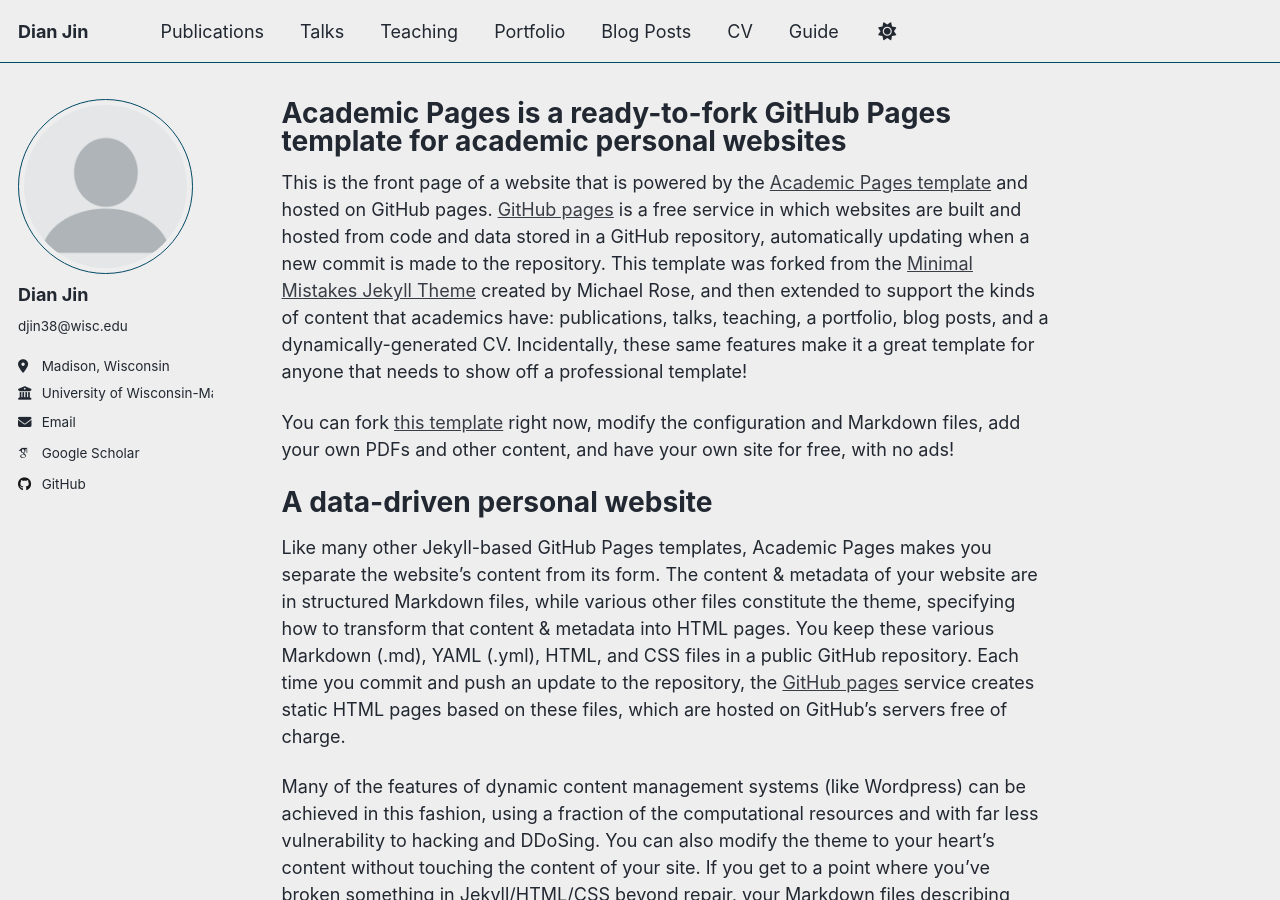
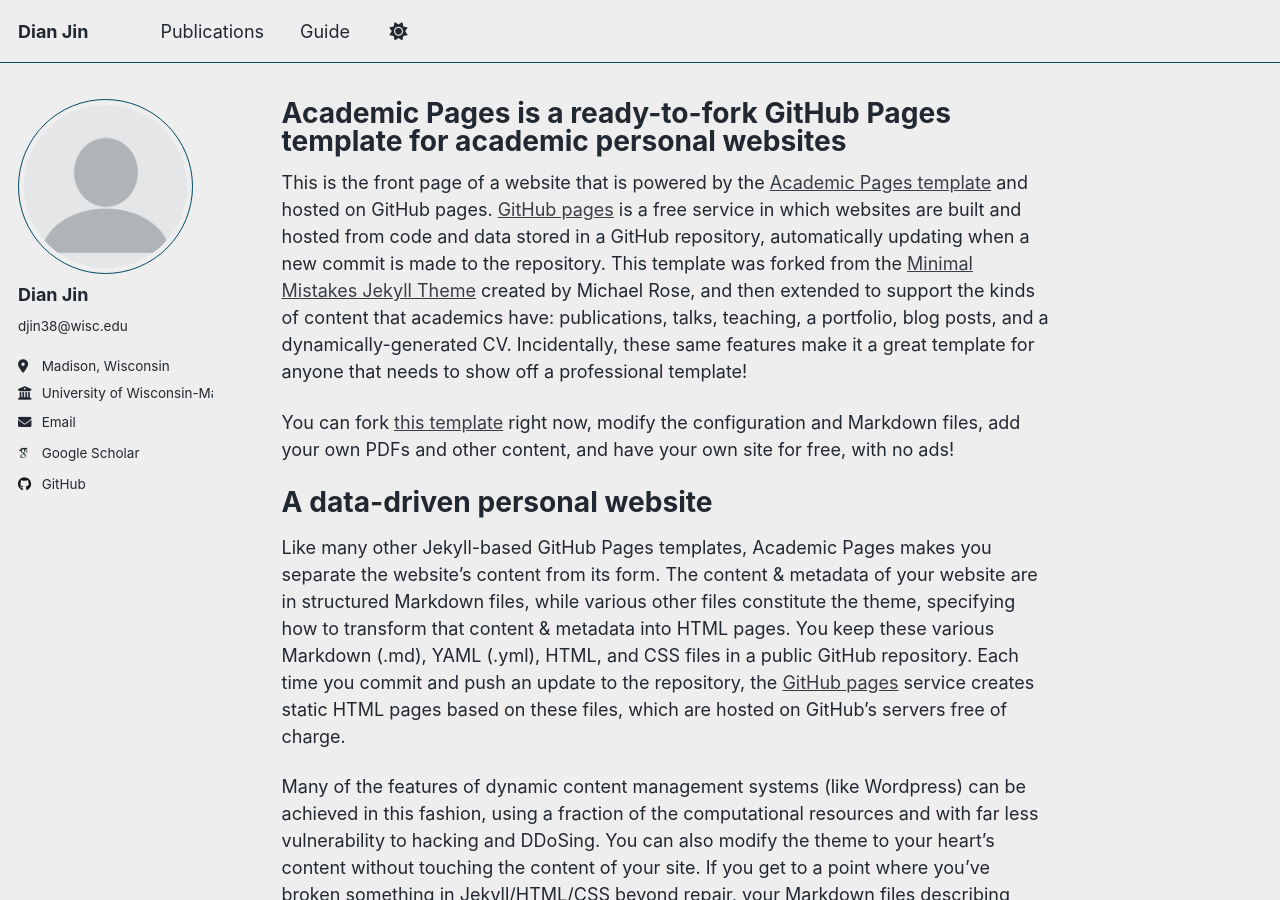
Before and after one commit to DianJin-Frederick/DianJin-Frederick.github.io, a Jekyll site: the page built from _pages/about.md, in a window 1280 px wide and 900 px high. Built offline with Jekyll 4.4.1, drawn with Linux system fonts in a browser that asks for light colours; some web fonts are replaced; a script that is not in the unit is left out.

Commit message:
Update navigation.yml

```diff
--- a/_data/navigation.yml
+++ b/_data/navigation.yml
@@ -11,21 +11,6 @@
   - title: "Publications"
     url: /publications/
 
-  - title: "Talks"
-    url: /talks/
-
-  - title: "Teaching"
-    url: /teaching/
-
-  - title: "Portfolio"
-    url: /portfolio/
-
-  - title: "Blog Posts"
-    url: /year-archive/
-
-  - title: "CV"
-    url: /cv/
-
   # - title: "CV"
   #   url: /cv-json/
 
```
